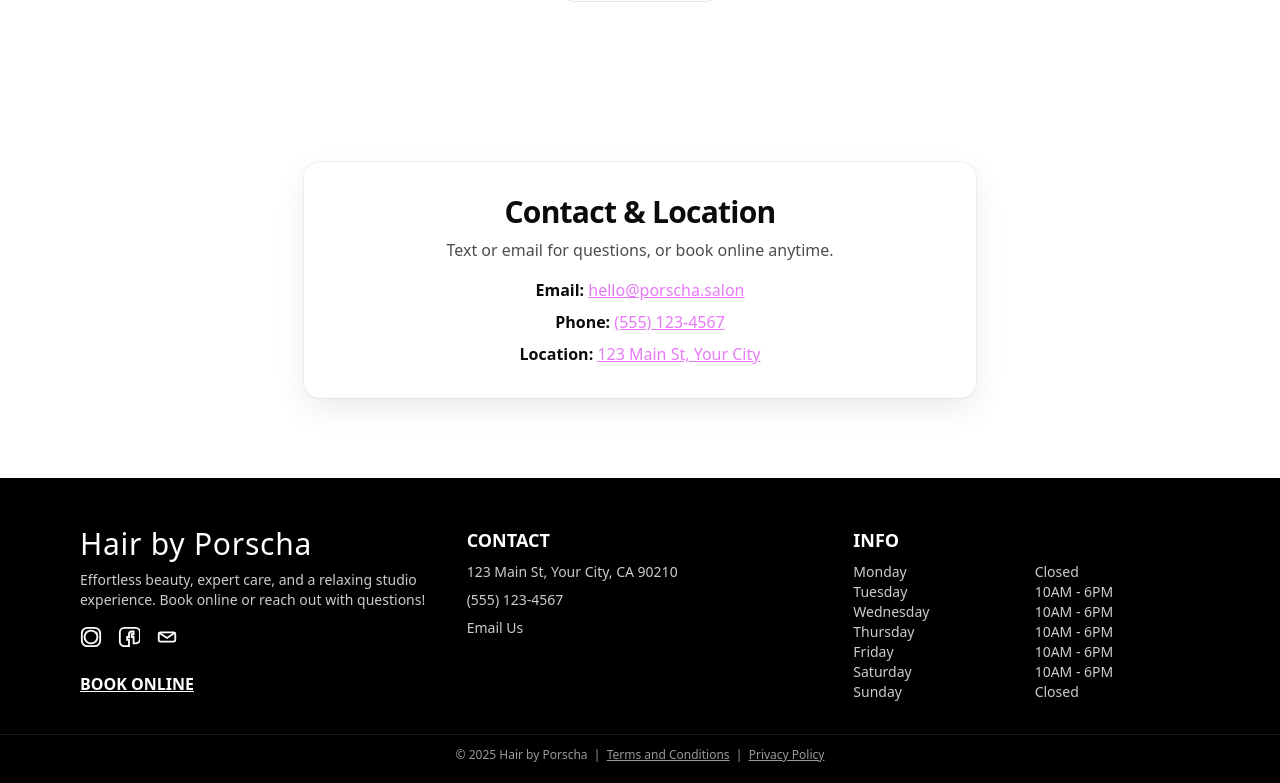
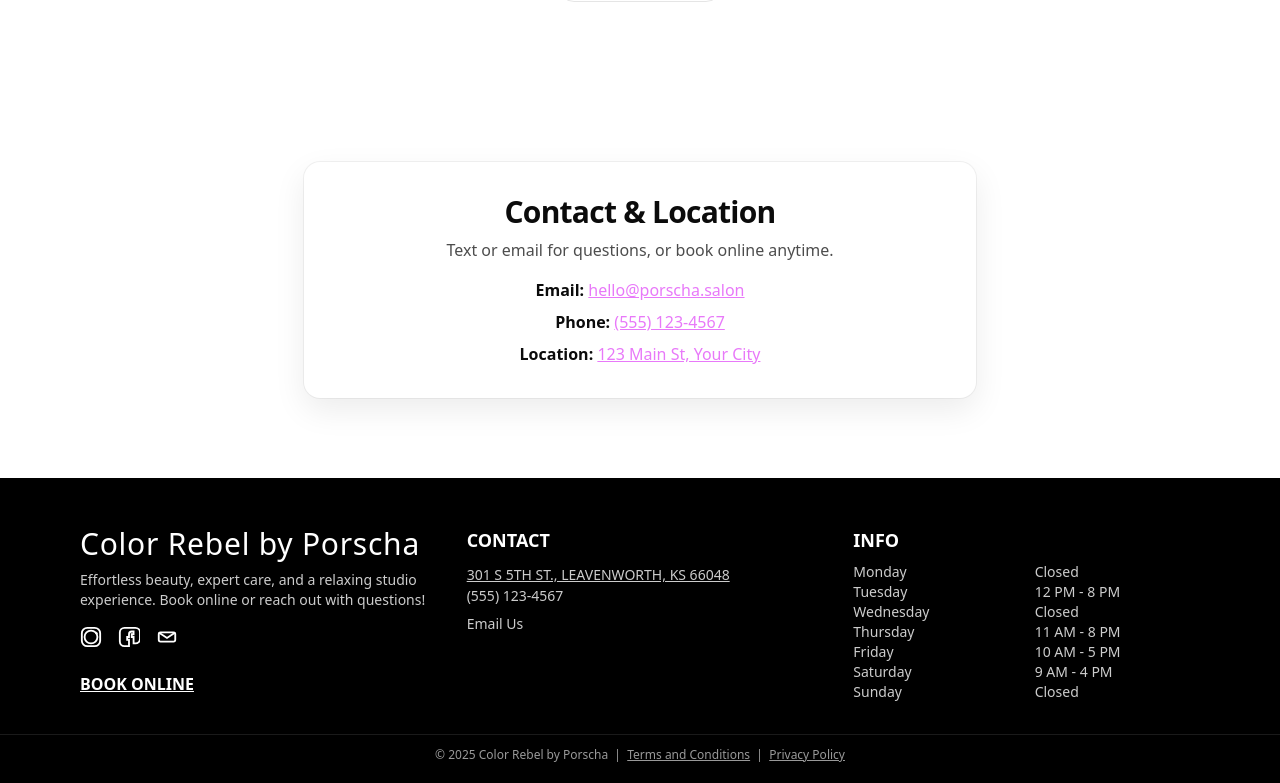
Before and after one commit to Miles-Collins/salon-site, a Next.js app: page / in a window 1280 px wide. Shown: the part 1352-2135 px from the top of the page. Built offline with nearby package versions, Linux system fonts and the light colour scheme.

Commit message:
changed from hair by porscha to Color Rebel by Porscha

```diff
--- a/src/app/layout.tsx
+++ b/src/app/layout.tsx
@@ -4,10 +4,10 @@ import Navbar from "@/components/Navbar";
 import Footer from "@/components/Footer";
 
 export const metadata: Metadata = {
-  title: "Hair by Porscha",
+  title: "Color Rebel by Porscha",
   description: "Book your next style or color session with Porscha — effortless beauty made simple.",
   openGraph: {
-    title: "Hair by Porscha",
+  title: "Color Rebel by Porscha",
     description: "Effortless beauty made simple. Book your appointment today.",
     images: ["/og-image.jpg"],
   },
--- a/src/components/Footer.tsx
+++ b/src/components/Footer.tsx
@@ -4,7 +4,7 @@ export default function Footer() {
       <div className="container mx-auto grid grid-cols-1 md:grid-cols-3 gap-10 pb-8">
         {/* Brand/About */}
         <div>
-          <div className="text-3xl font-light tracking-wide mb-2">Hair by Porscha</div>
+          <div className="text-3xl font-light tracking-wide mb-2">Color Rebel by Porscha</div>
           <p className="text-white/80 mb-4 text-sm">Effortless beauty, expert care, and a relaxing studio experience. Book online or reach out with questions!</p>
           <div className="flex gap-4 mb-4">
             <a href="https://instagram.com" target="_blank" rel="noopener" aria-label="Instagram">
@@ -22,7 +22,14 @@ export default function Footer() {
         {/* Contact */}
         <div>
           <div className="font-bold text-lg mb-2">CONTACT</div>
-          <div className="text-white/80 text-sm mb-2">123 Main St, Your City, CA 90210</div>
+          <a
+            href="https://www.google.com/maps/search/?api=1&query=301+S+5TH+ST+LEAVENWORTH+KS+66048"
+            target="_blank"
+            rel="noopener noreferrer"
+            className="text-white/80 text-sm mb-2 underline"
+          >
+            301 S 5TH ST., LEAVENWORTH, KS 66048
+          </a>
           <a href="tel:5551234567" className="block text-white/80 text-sm mb-2">(555) 123-4567</a>
           <a href="mailto:hello@porscha.salon" className="block text-white/80 text-sm mb-2">Email Us</a>
         </div>
@@ -31,17 +38,17 @@ export default function Footer() {
           <div className="font-bold text-lg mb-2">INFO</div>
           <div className="grid grid-cols-2 gap-x-4 text-white/80 text-sm">
             <div>Monday</div><div>Closed</div>
-            <div>Tuesday</div><div>10AM - 6PM</div>
-            <div>Wednesday</div><div>10AM - 6PM</div>
-            <div>Thursday</div><div>10AM - 6PM</div>
-            <div>Friday</div><div>10AM - 6PM</div>
-            <div>Saturday</div><div>10AM - 6PM</div>
+            <div>Tuesday</div><div>12 PM - 8 PM</div>
+            <div>Wednesday</div><div>Closed</div>
+            <div>Thursday</div><div>11 AM - 8 PM</div>
+            <div>Friday</div><div>10 AM - 5 PM</div>
+            <div>Saturday</div><div>9 AM - 4 PM</div>
             <div>Sunday</div><div>Closed</div>
           </div>
         </div>
       </div>
       <div className="border-t border-white/10 pt-3 pb-1 text-center text-xs text-white/60">
-        © {new Date().getFullYear()} Hair by Porscha &nbsp;|&nbsp; <a href="/terms" className="underline">Terms and Conditions</a> &nbsp;|&nbsp; <a href="/privacy" className="underline">Privacy Policy</a>
+  © {new Date().getFullYear()} Color Rebel by Porscha &nbsp;|&nbsp; <a href="/terms" className="underline">Terms and Conditions</a> &nbsp;|&nbsp; <a href="/privacy" className="underline">Privacy Policy</a>
       </div>
     </footer>
   );
```
